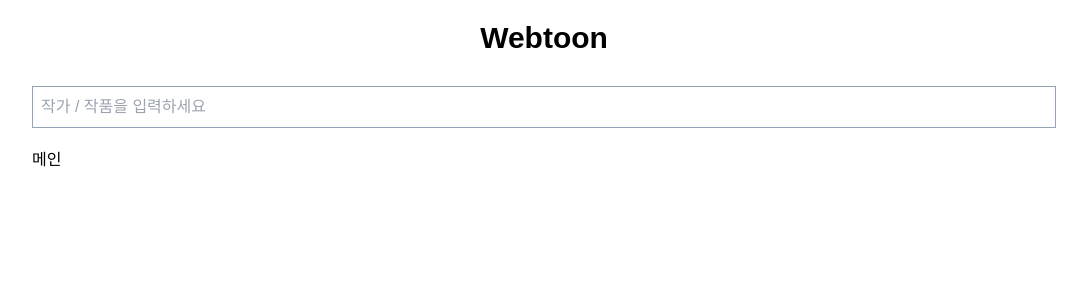
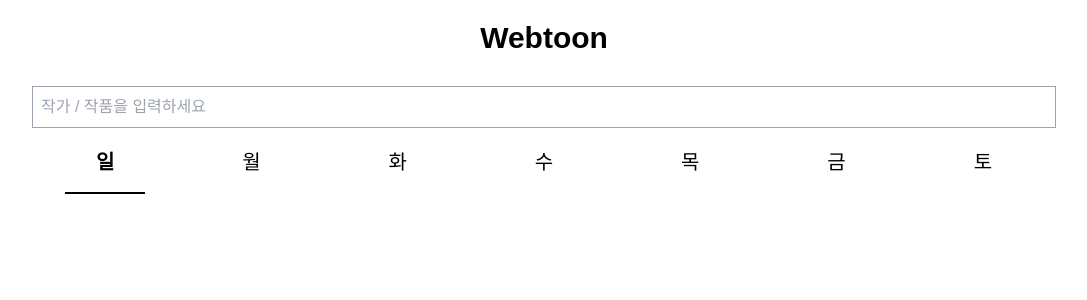
Before and after one commit to crewd/webtoon, a React (Create React App) app: page / in a window 1280 px wide. Shown: the top 300 px of the page, without its empty margins (96-1183 px from the left). Built offline with nearby package versions, Linux system fonts and the light colour scheme.

Commit message:
Add week list

```diff
--- a/src/App.tsx
+++ b/src/App.tsx
@@ -1,8 +1,13 @@
 import React from "react";
 import AppLayout from "./components/AppLayout";
+import WeekList from "./components/WeekList";
 
 function App() {
-  return <AppLayout>메인</AppLayout>;
+  return (
+    <AppLayout>
+      <WeekList />
+    </AppLayout>
+  );
 }
 
 export default App;
--- a/src/components/AppLayout.tsx
+++ b/src/components/AppLayout.tsx
@@ -3,16 +3,18 @@
 const AppLayout: React.FC<React.PropsWithChildren> = ({ children }) => {
   return (
     <div className="flex flex-col items-center">
-      <header className="pt-[20px] pb-[20px] lg:w-[1024px] flex flex-col items-center">
+      <header className="pt-[20px] pb-[20px] lg:w-[1024px] w-full flex flex-col items-center bg-white">
         <span className="text-center mb-[30px] w-full">
           <h1 className="text-3xl font-bold">Webtoon</h1>
         </span>
         <input
-          className="border border-slate-400 w-full outline-none p-2"
+          className="border border-gray-400 w-full outline-none p-2"
           placeholder="작가 / 작품을 입력하세요"
         />
       </header>
-      <main className="lg:w-[1024px]">{children}</main>
+      <main className="w-full flex justify-center">
+        <div className="lg:w-[1024px] w-full">{children}</div>
+      </main>
     </div>
   );
 };
--- /dev/null
+++ b/src/components/WeekList.tsx
@@ -0,0 +1,30 @@
+import React, { useState } from "react";
+
+const WeekList: React.FC = () => {
+  const [tab, setTab] = useState<number>(0);
+  const week: string[] = ["일", "월", "화", "수", "목", "금", "토"];
+
+  const selectMenuHandler = (index: number) => {
+    setTab(index);
+  };
+
+  return (
+    <ul className="flex flex-row justify-around text-xl text-center">
+      {week.map((day, index) => (
+        <li
+          className={
+            tab === index
+              ? "w-20 pb-4 border-b-2 border-black font-bold"
+              : "w-20 pb-4"
+          }
+          key={day}
+          onClick={() => selectMenuHandler(index)}
+        >
+          {day}
+        </li>
+      ))}
+    </ul>
+  );
+};
+
+export default WeekList;
```
